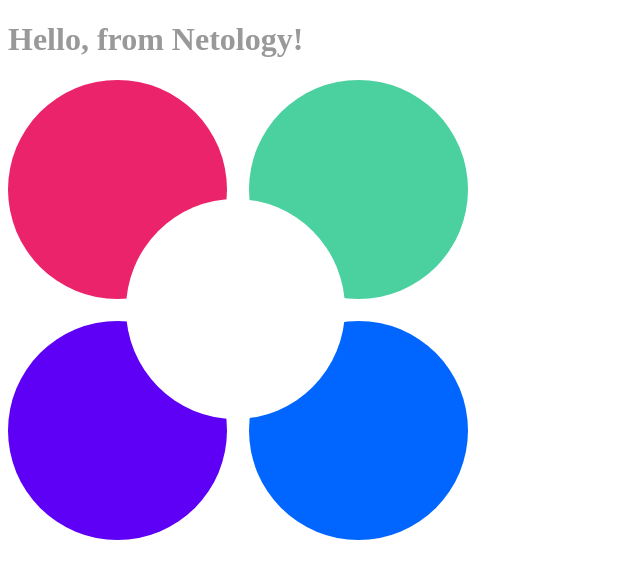
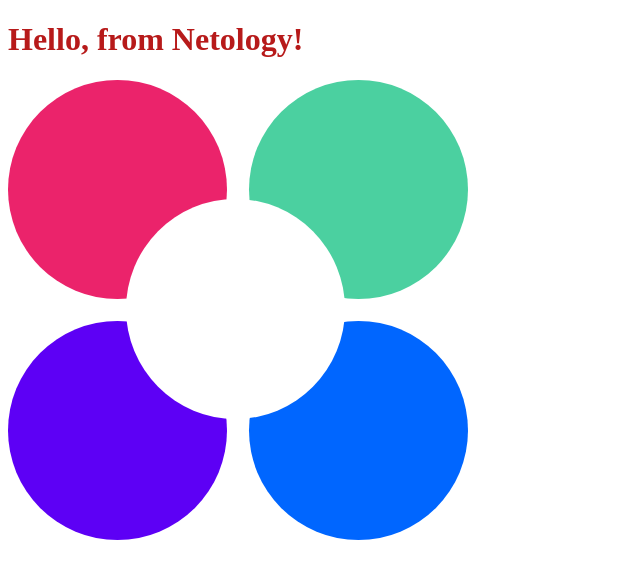
Before and after one commit to Greon68/js-env, a website built with webpack: page src/index.html in a window 1280 px wide. Shown: the whole page, without its empty margins (0-640 px from the left). Built offline with nearby package versions, Linux system fonts and the light colour scheme.

Commit message:
commit-22

```diff
--- a/src/css/style.css
+++ b/src/css/style.css
@@ -1,3 +1,8 @@
 body {
     color: #999;
 }
+
+.hello {
+    color: #b71a1a;
+
+}
--- a/src/index.html
+++ b/src/index.html
@@ -7,7 +7,7 @@
   <title>Document</title>
 </head>
 <body>
-<h1>Hello, from Netology!</h1>
+<h1 class="hello">Hello, from Netology!</h1>
 <img src="img/netology.svg" alt="Netology Logo">
 </body>
 </html>
--- a/src/js/app.js
+++ b/src/js/app.js
@@ -9,3 +9,4 @@ export default function demo(value) {
 }
 
 console.log("app.js included");
+console.log("Работает файл app.js ");
```
